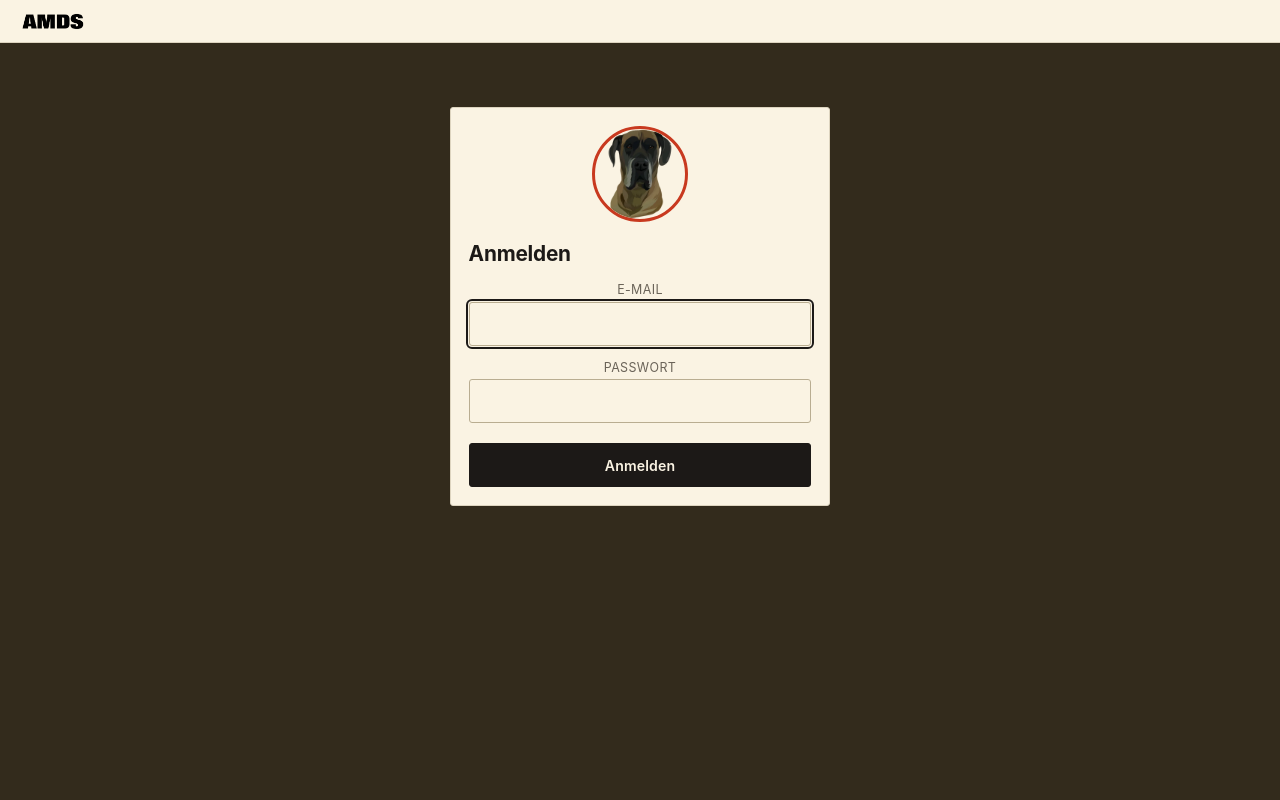
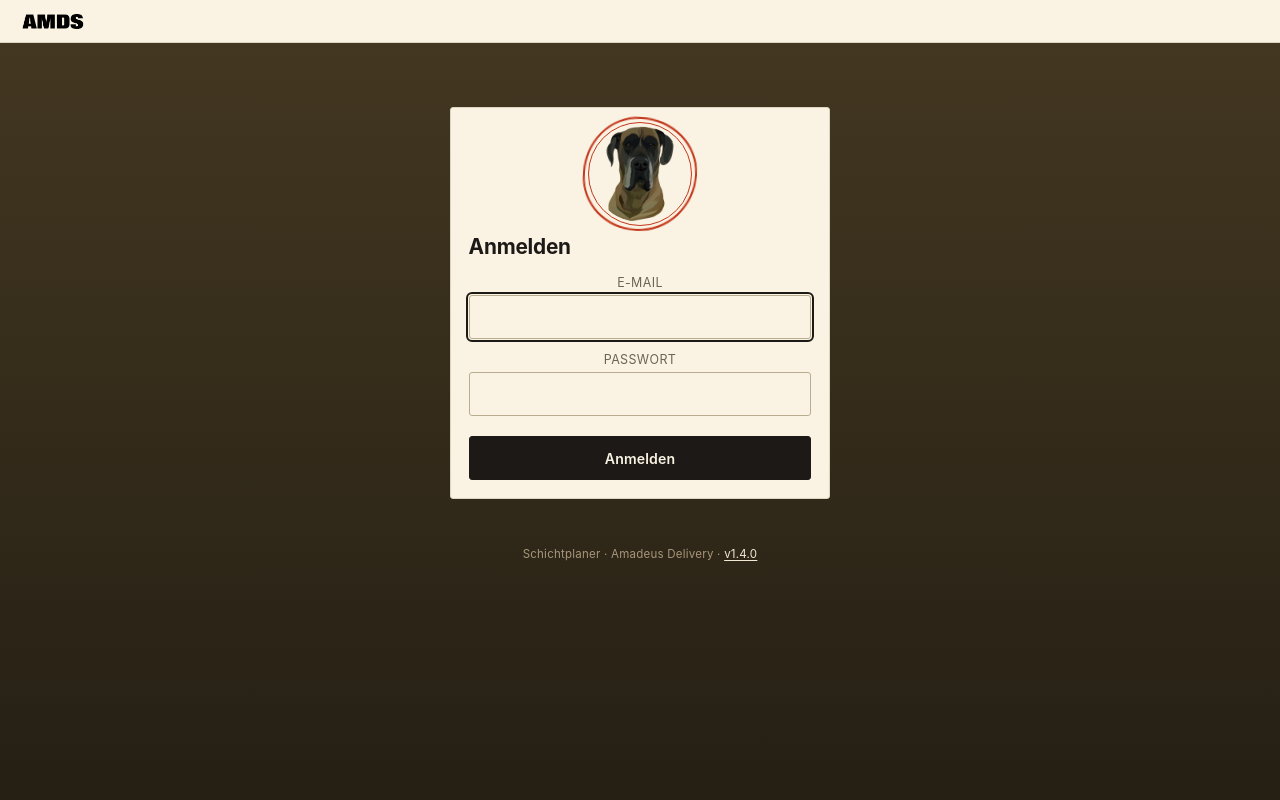
Before and after one commit to amadeushi/schichtplaner, a PHP site: page /login.php in a window 1280 px wide. Run offline with PHP 8.4, Linux system fonts and the light colour scheme; some libraries are stand-ins or nearby versions.

Commit message:
Lighten background gradient, fix stamp ring, add footer and changelog (v1.4.0)
Background: flat paper-surround becomes a subtle top-to-bottom gradient (new --paper-surround-top/-bottom tokens) so the dark counter feels less heavy, without reverting to a generic light ground. The punch-hole reference color stays a flat --paper-surround since a single rotated circle border was visually identical to an unrotated one, so the fix uses a double, deliberately imperfect ring instead - same mix-blend-mode: multiply ink quality as the existing duty-stamp component, but via two rings rather than rotation.

Adds a site-wide footer (app name, Amadeus Delivery, linked version number), a single-source-of-truth app/version.php, and CHANGELOG.md with the reconstructed project history plus a CLAUDE.md section instructing future sessions to keep both updated going forward.

Co-Authored-By: Claude Sonnet 5 <noreply@anthropic.com>

```diff
--- a/app/bootstrap.php
+++ b/app/bootstrap.php
@@ -10,7 +10,7 @@ $config = require $configFile;
 
 date_default_timezone_set($config['timezone'] ?? 'Europe/Berlin');
 
-// SQLite braucht ein beschreibbares Verzeichnis fuer die Datenbankdatei.
+// SQLite braucht ein beschreibbares Verzeichnis für die Datenbankdatei.
 $dbDir = dirname($config['db_path']);
 if (!is_dir($dbDir)) {
     mkdir($dbDir, 0775, true);
@@ -24,6 +24,7 @@ session_set_cookie_params([
 ]);
 session_start();
 
+require_once __DIR__ . '/version.php';
 require_once __DIR__ . '/db.php';
 require_once __DIR__ . '/helpers.php';
 require_once __DIR__ . '/auth.php';
--- /dev/null
+++ b/app/version.php
@@ -0,0 +1,9 @@
+<?php
+declare(strict_types=1);
+
+/**
+ * Einzige Quelle der Wahrheit für die Versionsnummer. Bei jeder
+ * nennenswerten Änderung zusammen mit einem neuen Eintrag in
+ * CHANGELOG.md aktualisieren (siehe CLAUDE.md, Abschnitt "Versionierung").
+ */
+define('APP_VERSION', '1.4.0');
--- a/public/login.php
+++ b/public/login.php
@@ -27,7 +27,9 @@ $user = null;
 require __DIR__ . '/partials/header.php';
 ?>
 <div class="card" style="max-width:380px;margin:3rem auto;text-align:center;">
-  <img src="/assets/zeus.webp" alt="Zeus" width="96" height="96" style="border-radius:50%;border:3px solid var(--stamp);margin-bottom:0.75rem;object-fit:cover;">
+  <div class="zeus-frame">
+    <img src="/assets/zeus.webp" alt="Zeus" width="96" height="96">
+  </div>
   <h1 style="text-align:left;">Anmelden</h1>
   <?php if ($error): ?><div class="flash error"><?= e($error) ?></div><?php endif; ?>
   <form method="post">
--- a/public/partials/footer.php
+++ b/public/partials/footer.php
@@ -1,3 +1,7 @@
+<footer class="site-footer">
+  <?= e(setting('app_name', 'Schichtplaner')) ?> · Amadeus Delivery ·
+  <a href="https://github.com/amadeushi/schichtplaner/blob/main/CHANGELOG.md" target="_blank" rel="noopener">v<?= e(APP_VERSION) ?></a>
+</footer>
 </main>
 <?php if (!empty($user)):
     $tabs = [];
--- a/public/partials/header.php
+++ b/public/partials/header.php
@@ -21,6 +21,8 @@ function navActive(string $path, array $matches): bool
 <style>
   :root {
     --paper-surround: #332b1c;
+    --paper-surround-top: #443821;
+    --paper-surround-bottom: #251f14;
     --paper: #faf3e3;
     --ink: #1c1917;
     --ink-soft: #6b6459;
@@ -48,7 +50,7 @@ function navActive(string $path, array $matches): bool
   body {
     margin: 0;
     font-family: var(--font-sans);
-    background: var(--paper-surround);
+    background: linear-gradient(180deg, var(--paper-surround-top) 0%, var(--paper-surround-bottom) 100%);
     color: var(--ink);
     padding-bottom: calc(var(--tab-bar-h) + var(--safe-b) + 0.5rem);
     min-height: 100vh;
@@ -68,6 +70,9 @@ function navActive(string $path, array $matches): bool
   header.topbar .who { font-size: 0.8rem; color: var(--ink-soft); text-decoration: none; }
 
   main { max-width: 640px; margin: 0 auto; padding: 1rem 1rem 1.5rem; }
+
+  .site-footer { margin-top: 1.5rem; text-align: center; font-size: 0.72rem; color: var(--surround-ink-soft); letter-spacing: 0.02em; }
+  .site-footer a { color: var(--surround-ink); text-decoration: underline; text-underline-offset: 2px; }
 
   h1 { font-size: 1.3rem; margin: 0.2rem 0 1rem; letter-spacing: -0.01em; color: var(--surround-ink); }
   .card h1 { color: var(--ink); }
@@ -201,6 +206,21 @@ function navActive(string $path, array $matches): bool
   .duty-stamp.on-duty .duty-stamp-label { font-size: 1.2rem; font-weight: 800; text-transform: uppercase; letter-spacing: 0.03em; }
   .duty-stamp.on-duty .duty-stamp-time { font-size: 0.78rem; }
 
+  /* Zeus-Rahmen: ein einzelner rotierter Kreis sieht identisch zu einem unrotierten aus, darum kein
+     Stempel-Signal über Rotation allein. Stattdessen ein doppelter, absichtlich leicht unrund
+     registrierter Ring (wie ein von Hand gedrücktes Siegel) plus mix-blend-mode: multiply für die
+     Tuschequalität - dasselbe Blend-Prinzip wie beim Duty-Stamp, aber über zwei Ringe statt Rotation. */
+  .zeus-frame { position: relative; width: 96px; height: 96px; margin: 0 auto 0.75rem; }
+  .zeus-frame img { width: 100%; height: 100%; border-radius: 50%; object-fit: cover; display: block; }
+  .zeus-frame::before {
+    content: ""; position: absolute; inset: -4px; border-radius: 50%;
+    border: 1.5px solid var(--stamp); mix-blend-mode: multiply;
+  }
+  .zeus-frame::after {
+    content: ""; position: absolute; inset: -9px; border-radius: 48% 52% 51% 49% / 52% 48% 53% 47%;
+    border: 2.5px solid var(--stamp); mix-blend-mode: multiply; transform: rotate(3deg);
+  }
+
   .stamp-mark {
     display: inline-flex; align-items: center; justify-content: center;
     width: 2.6rem; height: 2.6rem; border-radius: 50%; border: 2.5px solid var(--stamp);
```
Also changed, not shown: CLAUDE.md (+18 -0 lines), CHANGELOG.md (added).
